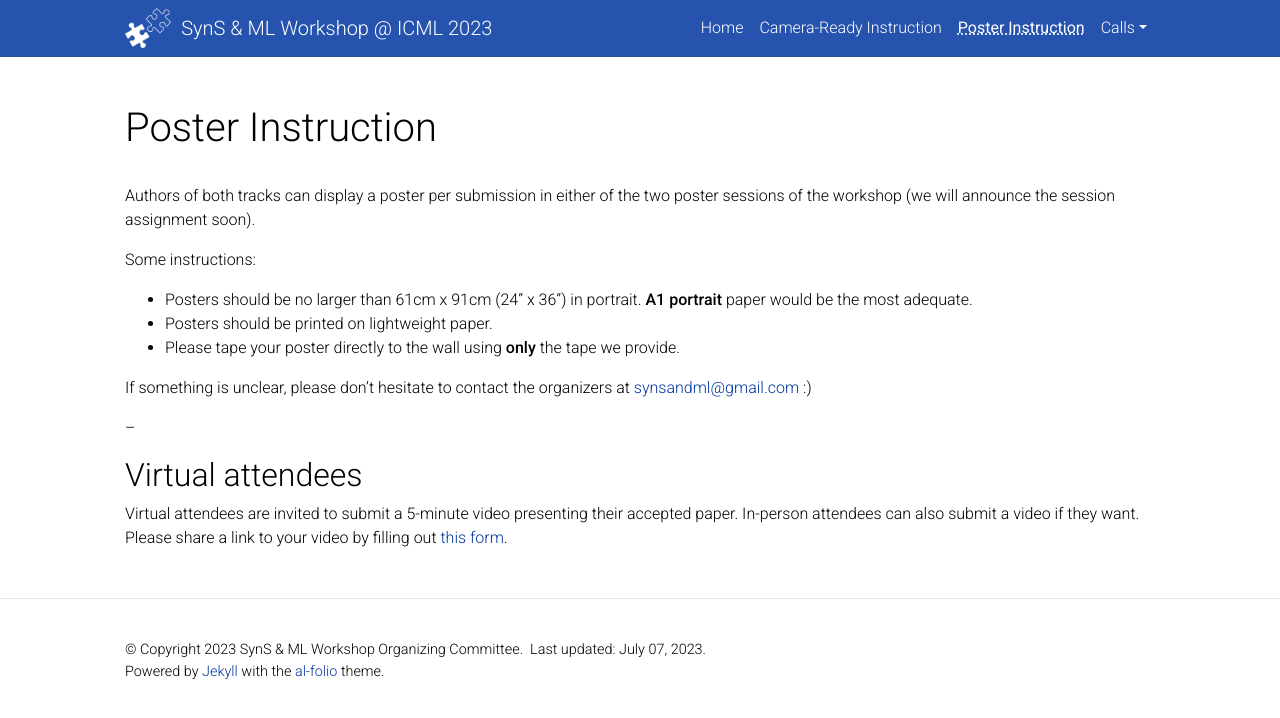
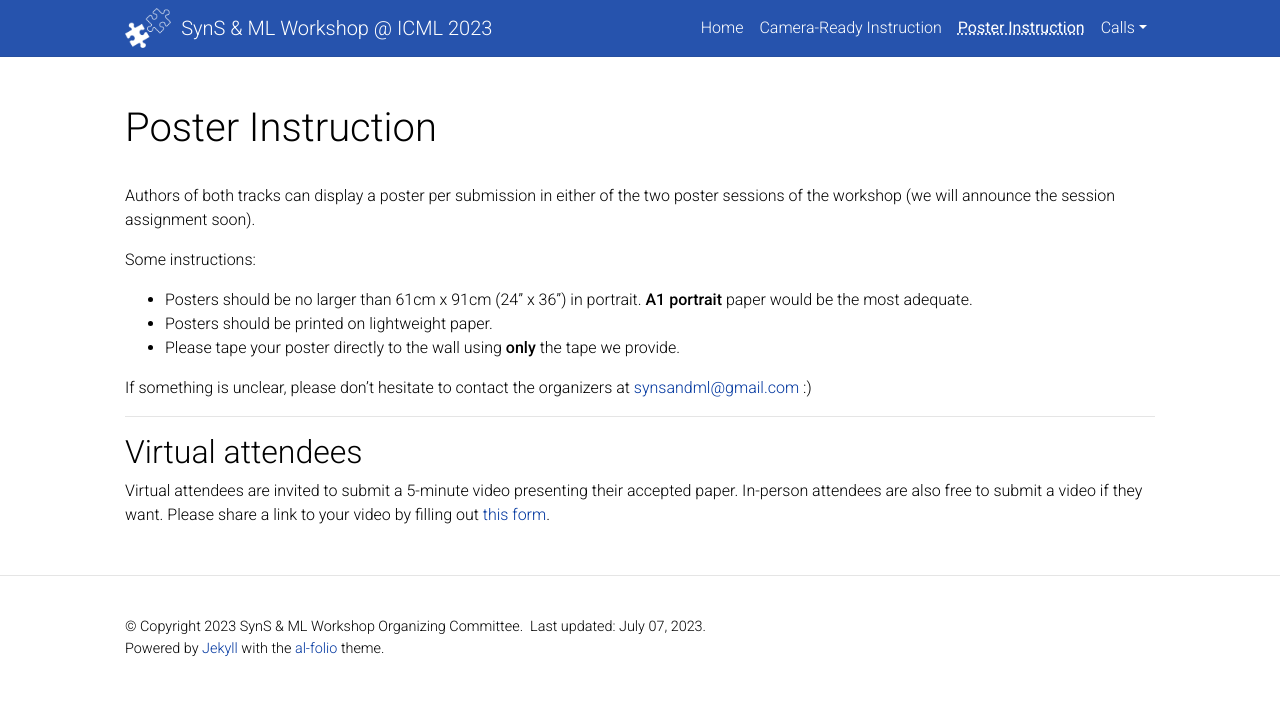
Before and after one commit to syns-ml/2023, a Jekyll site: the page built from _pages/poster.md, in a window 1280 px wide. Shown: the top 718 px of the page. Built offline with Jekyll 4.4.1, drawn with Linux system fonts in a browser that asks for light colours; a style sheet for code colours, icons or effects is not loaded.

```diff
--- a/_pages/poster.md
+++ b/_pages/poster.md
@@ -17,9 +17,9 @@
 
 If something is unclear, please don't hesitate to contact the organizers at [synsandml@gmail.com](mailto:synsandml@gmail.com) :)
 
---
+---
 
 ## Virtual attendees
 Virtual attendees are invited to submit a 5-minute video presenting their accepted paper.
-In-person attendees can also submit a video if they want.
+In-person attendees are also free to submit a video if they want.
 Please share a link to your video by filling out [this form](https://forms.gle/Yu9px2CaJQukVbRz5).
```
